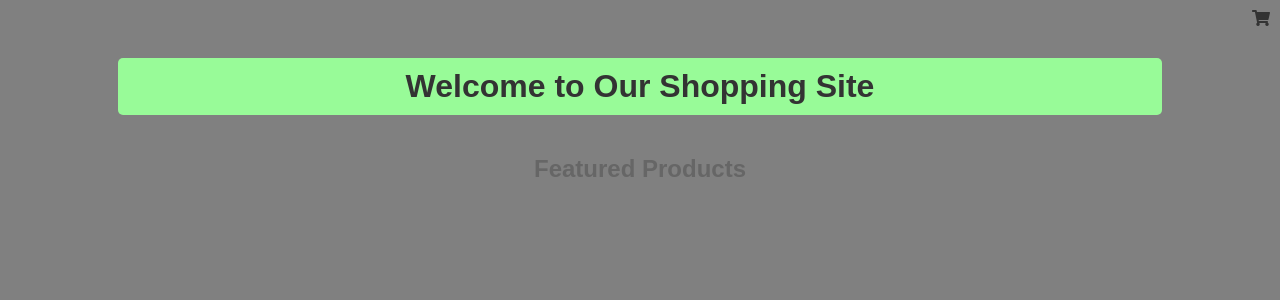
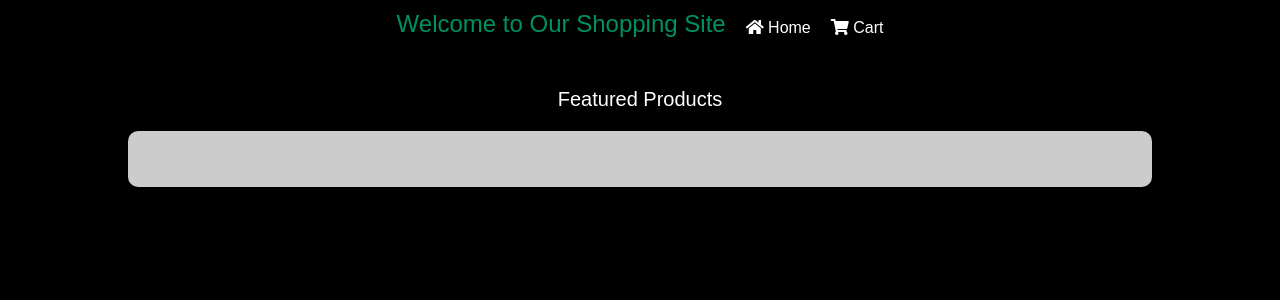
Before and after one commit to lm1298/shopping-cart-REST-Django, a Django app: page / in a window 1280 px wide. Shown: the top 300 px of the page. Run offline with Django 3.2, Linux system fonts and the light colour scheme; data that the repository does not hold is empty; some libraries are stand-ins or nearby versions.

Commit message:
add background colors,content,layout for home page

```diff
--- a/templates/home.html
+++ b/templates/home.html
@@ -3,66 +3,94 @@
 <head>
     <title>Shopping Homepage</title>
     <link rel="stylesheet" href="https://cdnjs.cloudflare.com/ajax/libs/font-awesome/5.15.4/css/all.min.css">
+    <link href="https://stackpath.bootstrapcdn.com/bootstrap/4.5.2/css/bootstrap.min.css" rel="stylesheet">
 
     <style>
-        /* CSS styles for basic formatting */
+
         body {
             font-family: Arial, sans-serif;
             margin: 0;
             padding: 0;
-            background-color: grey;
+            background-color: #000000;
+            color: #000000;
             text-align: center;
         }
+        header {
+            background-color: #000000;
+            padding: 10px 20px;
+            display: flex;
+            justify-content: space-between;
+            align-items: center;
+        }
+        .header-links {
+            display: flex;
+            align-items: center;
+        }
+        .header-links a {
+            color: #ffffff;
+            text-decoration: none;
+            margin-left: 20px;
+        }
         h1 {
-            color: #333;
-            background-color: palegreen;
-            padding: 10px;
-            border-radius: 5px;
-            display: inline-block;
-            width: 80%;
-            margin: 20px auto;
-        }
-        .login-icons {
-            display: flex;
-            justify-content: flex-end;
+            color: #00ffaa91;
             align-items: center;
-            padding: 10px;
-        }
-        .login-icons a {
-            margin-left: 10px;
-            color: #333;
-            text-decoration: none;
+            font-size: 24px;
         }
         h2 {
-            color: #666;
+            color: #ffffff;
+            font-size: 20px;
+            margin-top: 30px;
+        }
+        .container {
+            background-color: rgba(255, 255, 255, 0.8);
+            padding: 20px;
+            margin: 20px auto;
+            width: 80%;
+            border-radius: 10px;
         }
         ul {
             list-style: none;
             padding: 0;
+            display: flex;
+            flex-wrap: wrap;
+            justify-content: center;
         }
         li {
-            margin: 20px 0;
-            padding: 10px;
+            margin: 20px;
+            padding: 20px;
             border: 1px solid #ccc;
-            background-color: #fff;
-            display: inline-block;
+            background-color: #ffffff;
             max-width: 300px;
+            border-radius: 10px;
+            box-shadow: 0 0 10px rgba(0, 0, 0, 0.1);
         }
         img {
-            max-width: 100%;
+            width: 100%;
             height: auto;
+            max-height: 200px;
+        }
+        a {
+            color: #007bff;
+            text-decoration: none;
         }
     </style>
 </head>
 <body>
-    <div class="login-icons">
-        <a href="{% url 'cart' %}"><i class="fas fa-shopping-cart"></i></a>
-    </div>
-    <h1> Welcome to Our Shopping Site </h1>
+    <header>
+        <div style="flex-grow: 1;"></div> <!-- Added empty div to push the title to the center -->
+        <h1> Welcome to Our Shopping Site </h1>
+        <div class="header-links">
+            <a href="{% url 'home' %}"><i class="fas fa-home"></i> Home</a>
+            <a href="{% url 'cart' %}"><i class="fas fa-shopping-cart"></i> Cart</a>
+        </div>
+        <div style="flex-grow: 1;"></div> <!-- Added empty div to push the links to the right -->
+    </header>
 
     <h2>Featured Products</h2>
-    <ul id="product-list">
-    </ul>
+    <div class="container">
+        <ul id="product-list">
+        </ul>
+    </div>
 
     <script>
         // Fetch data from FakeStore API
@@ -71,7 +99,7 @@
             .then(data => {
                 const productList = document.getElementById('product-list');
 
-                // Iterate over fetched products and create HTML elements to display them
+
                 data.forEach(product => {
                     const li = document.createElement('li');
                     li.innerHTML = `
@@ -86,5 +114,6 @@
             })
             .catch(error => console.error('Error fetching products:', error));
     </script>
+
 </body>
 </html>
```
